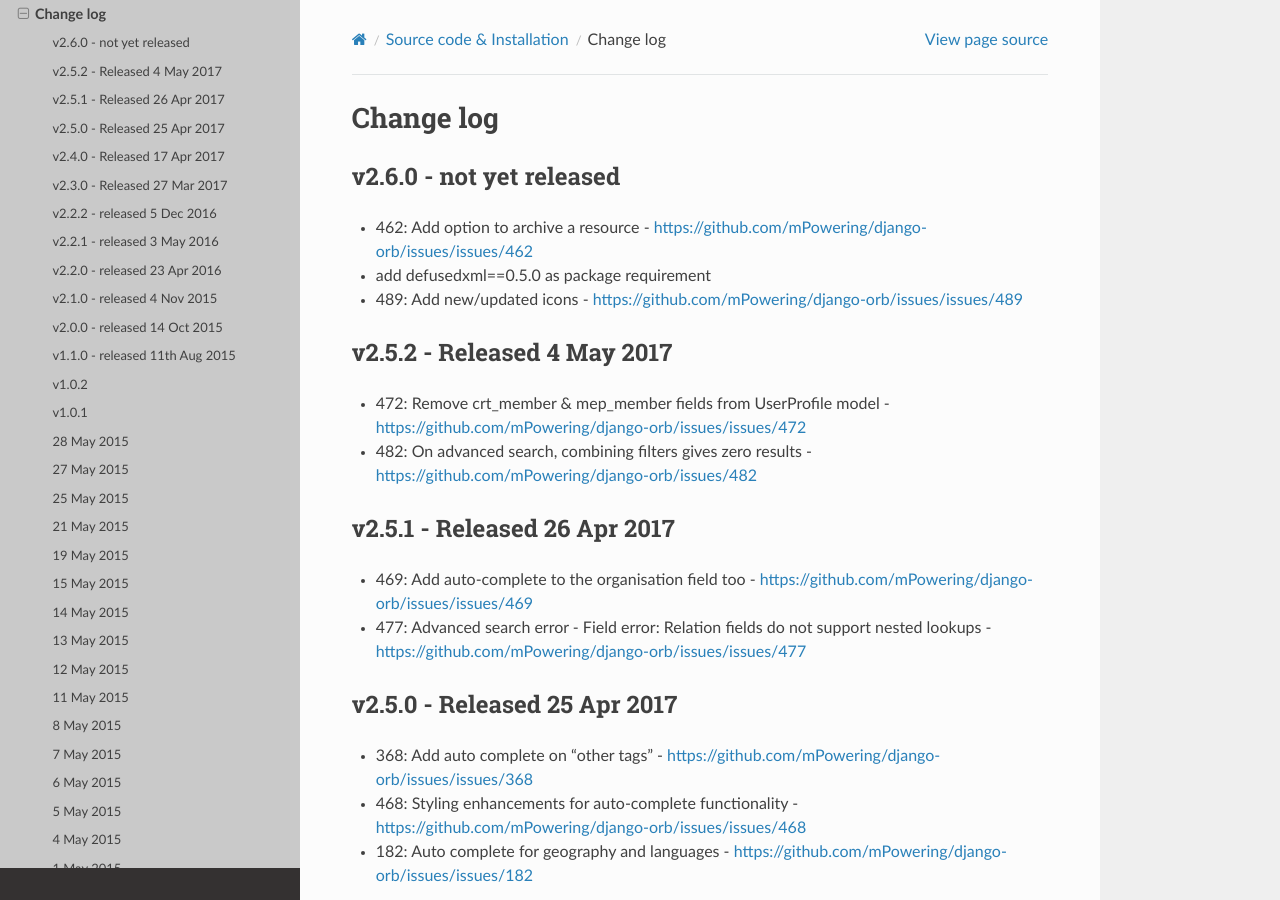
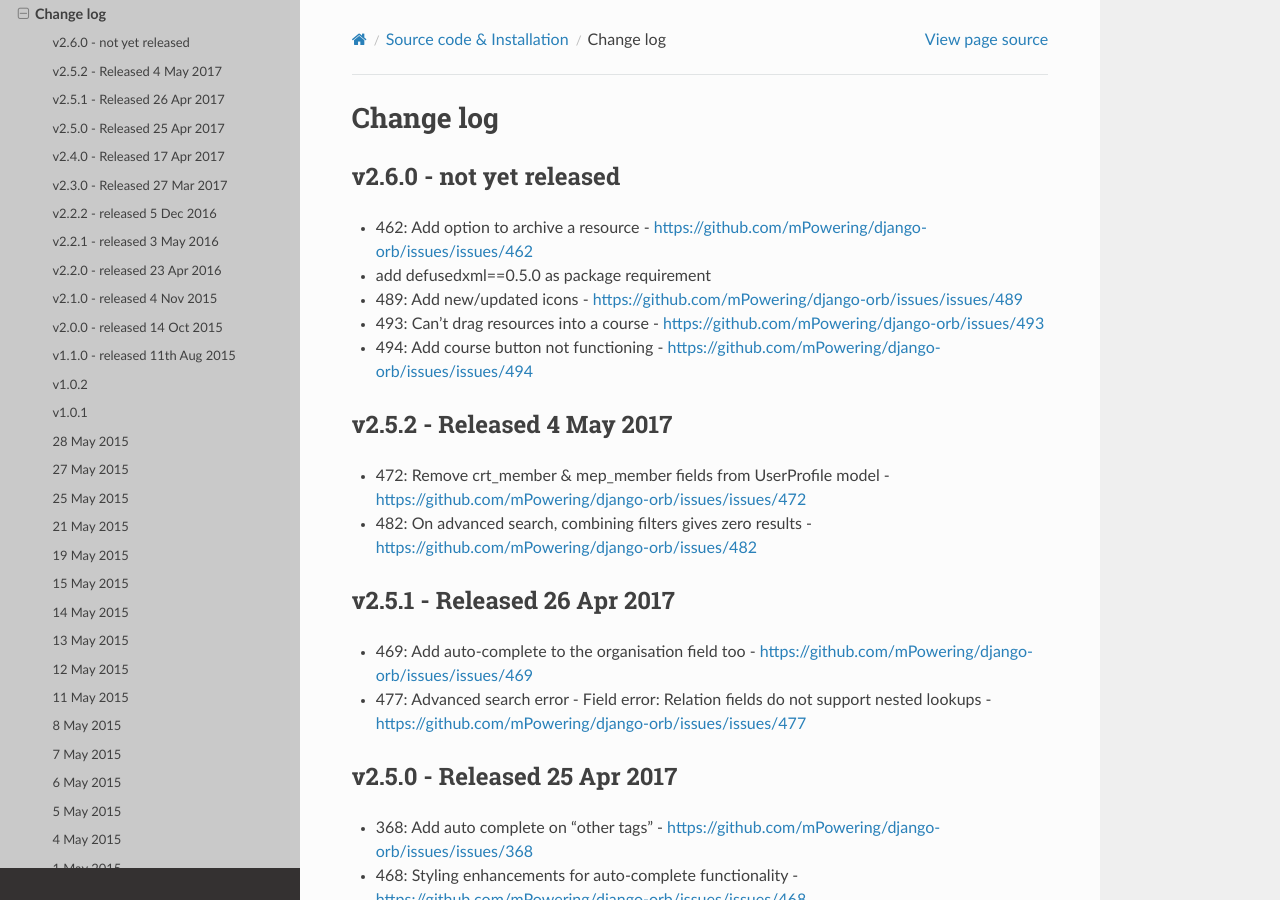
Before and after one commit to mPowering/django-orb, a Sphinx documentation site: the page built from docs/technical/changelog.rst, in a window 1280 px wide and 900 px high. Built offline with Sphinx 7.4.7 and the Read the Docs theme 2.0.0, drawn with Linux system fonts in a browser that asks for light colours.

Commit message:
update docs

```diff
--- a/docs/technical/changelog.rst
+++ b/docs/technical/changelog.rst
@@ -9,6 +9,8 @@ v2.6.0 - not yet released
 * 462: Add option to archive a resource - https://github.com/mPowering/django-orb/issues/issues/462
 * add defusedxml==0.5.0 as package requirement
 * 489: Add new/updated icons - https://github.com/mPowering/django-orb/issues/issues/489
+* 493: Can't drag resources into a course - https://github.com/mPowering/django-orb/issues/493
+* 494: Add course button not functioning - https://github.com/mPowering/django-orb/issues/issues/494
 
 .. _orb-v2-5-2:
 
```
